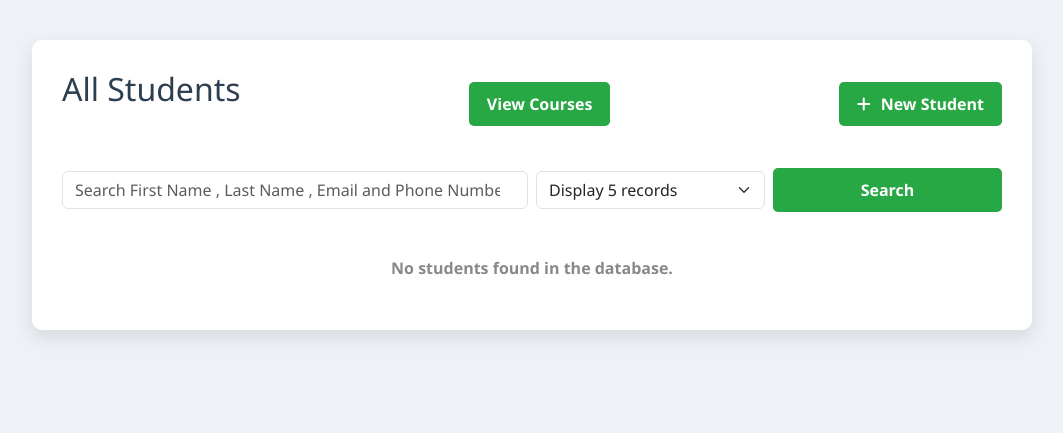
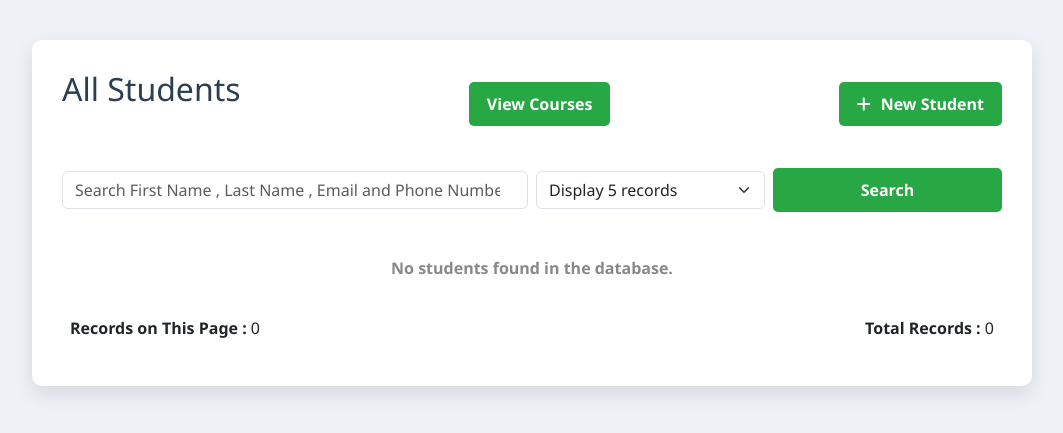
Before and after one commit to YASHSHAH68/django-student-db, a Django app: page /students/ in a window 1280 px wide. Shown: the top 433 px of the page, without its empty margins (108-1171 px from the left). Run offline with Django 5.2, Linux system fonts and the light colour scheme; data that the repository does not hold is empty.

Commit message:
Updated Latest Files

```diff
--- a/students/templates/student_list.html
+++ b/students/templates/student_list.html
@@ -237,15 +237,14 @@
                 <a class="disabled">Next &raquo;</a>
                     {% endif %}
             </div>
-            <div class="d-flex justify-content-between align-items-center mt-3 px-2">
-                <p><strong>Records on This Page : </strong> {{page_obj|length}}</p>
-                <p><strong>Total Records : </strong>{{page_obj.paginator.count}}</p>
-            </div>
         {% endif %}
         {% else %}
             <div class="no-data"><strong>No students found in the database.</strong></div>
         {% endif %}
-
+        <div class="d-flex justify-content-between align-items-center mt-3 px-2">
+            <p><strong>Records on This Page : </strong> {{page_obj|length}}</p>
+            <p><strong>Total Records : </strong> {{page_obj.paginator.count}}</p>
+        </div>
     </div>
 </body>
 </html>
```
Also changed, not shown: students/templates/course_list.html (+4 -4 lines).
